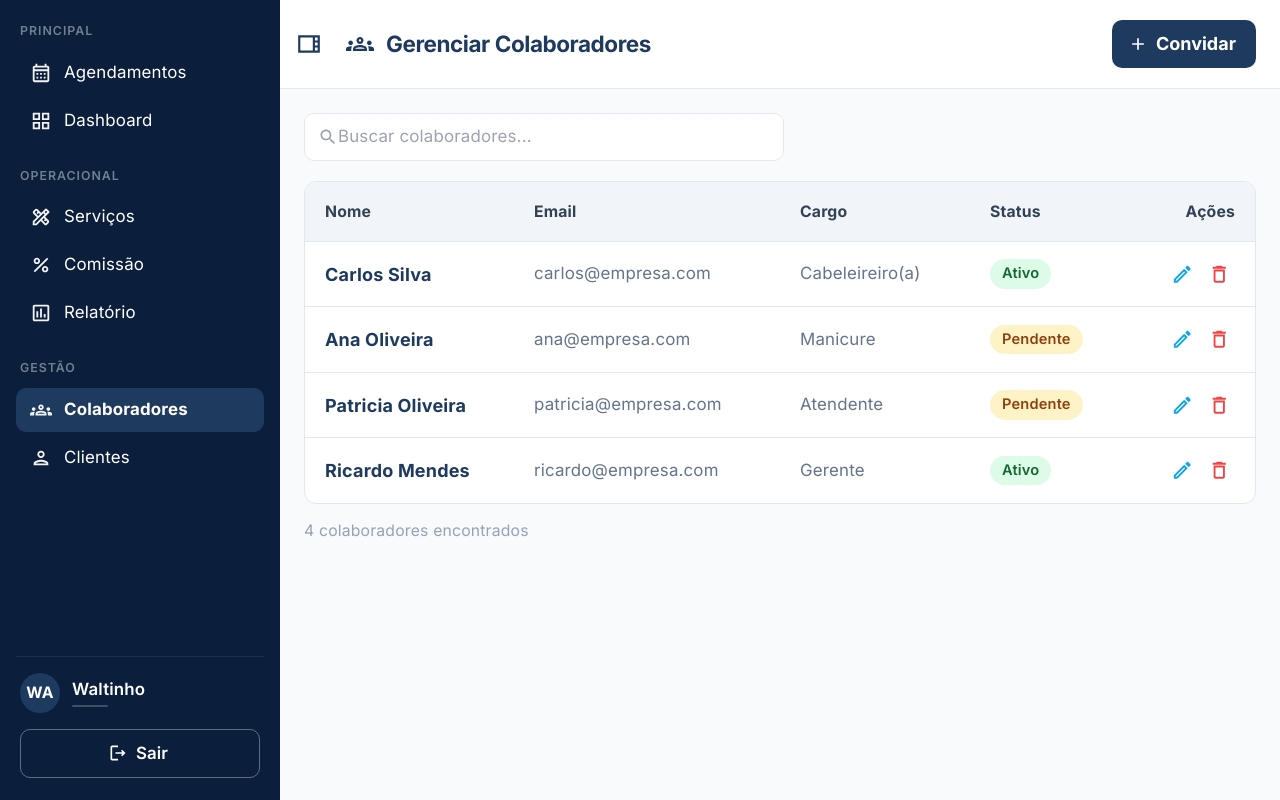
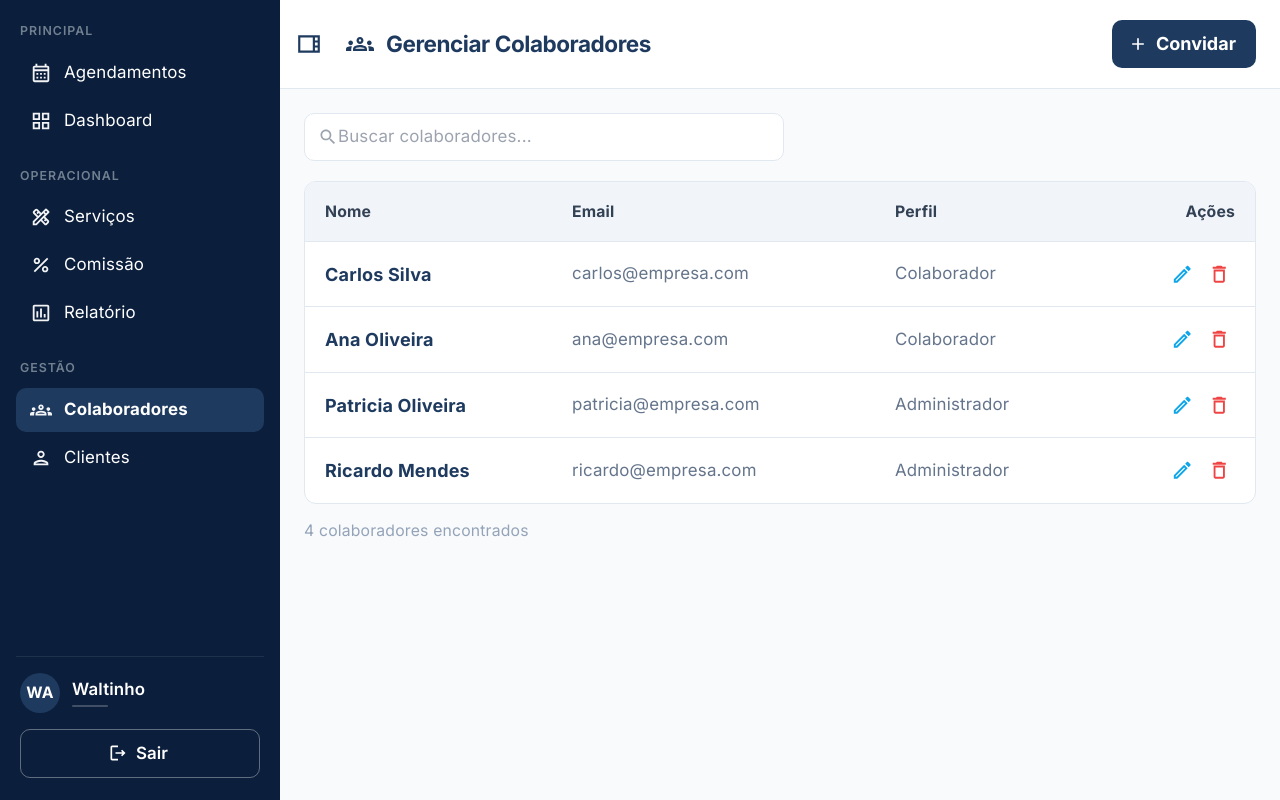
Before and after one commit to lsivolella/Servify, a React (Vite) app in the folder src/front/servify/: page /colaboradores in a window 1280 px wide. Built offline with nearby package versions, Linux system fonts and the light colour scheme.

Commit message:
Correções do codigo

```diff
--- a/src/front/servify/src/components/ColaboradorFormModal.tsx
+++ b/src/front/servify/src/components/ColaboradorFormModal.tsx
@@ -12,13 +12,16 @@ import CloseOutlined from '@mui/icons-material/CloseOutlined'
 import EmailOutlined from '@mui/icons-material/EmailOutlined'
 import PersonAddOutlined from '@mui/icons-material/PersonAddOutlined'
 import WorkOutlineOutlined from '@mui/icons-material/WorkOutlineOutlined'
+import {
+  labelPerfilColaborador,
+  PERFIS_COLABORADOR,
+} from '../utils/perfilColaborador'
 
 const NAVY = '#1e3a5f'
 const BORDER = '#e2e8f0'
 
 type ColaboradorFormModalProps = {
   open: boolean
-  cargos: readonly string[]
   email: string
   cargo: string
   onEmailChange: (value: string) => void
@@ -29,7 +32,6 @@ type ColaboradorFormModalProps = {
 
 export default function ColaboradorFormModal({
   open,
-  cargos,
   email,
   cargo,
   onEmailChange,
@@ -52,7 +54,7 @@ export default function ColaboradorFormModal({
       return
     }
     if (!cargoTrim) {
-      setErroLocal('Selecione um cargo.')
+      setErroLocal('Selecione um perfil.')
       return
     }
     setErroLocal(null)
@@ -187,7 +189,7 @@ export default function ColaboradorFormModal({
           <Box>
             <Typography
               component="label"
-              htmlFor="colab-cargo"
+              htmlFor="colab-perfil"
               sx={{
                 display: 'block',
                 fontSize: '0.875rem',
@@ -196,10 +198,10 @@ export default function ColaboradorFormModal({
                 mb: 0.75,
               }}
             >
-              Cargo
+              Perfil
             </Typography>
             <TextField
-              id="colab-cargo"
+              id="colab-perfil"
               name="cargo"
               select
               fullWidth
@@ -212,10 +214,10 @@ export default function ColaboradorFormModal({
                   renderValue: (v: unknown) =>
                     v === '' || v == null ? (
                       <Typography component="span" sx={{ color: '#9ca3af' }}>
-                        Selecione o cargo
+                        Selecione o perfil
                       </Typography>
                     ) : (
-                      String(v)
+                      labelPerfilColaborador(String(v))
                     ),
                 },
                 input: {
@@ -234,11 +236,11 @@ export default function ColaboradorFormModal({
               }}
             >
               <MenuItem value="" disabled sx={{ color: '#9ca3af' }}>
-                Selecione o cargo
+                Selecione o perfil
               </MenuItem>
-              {cargos.map((c) => (
-                <MenuItem key={c} value={c}>
-                  {c}
+              {PERFIS_COLABORADOR.map((p) => (
+                <MenuItem key={p.value} value={p.value}>
+                  {p.label}
                 </MenuItem>
               ))}
             </TextField>
--- a/src/front/servify/src/components/EditarPessoaModal.tsx
+++ b/src/front/servify/src/components/EditarPessoaModal.tsx
@@ -37,6 +37,11 @@ import {
   formatCepDisplay,
 } from '../services/viacep'
 import { maskCpf, maskEmailInput, maskPhoneBr } from '../utils/masks'
+import {
+  labelPerfilColaborador,
+  perfilColaboradorFromInitial,
+  PERFIS_COLABORADOR,
+} from '../utils/perfilColaborador'
 
 const NAVY = '#1e3a5f'
 const BORDER = '#e2e8f0'
@@ -50,7 +55,6 @@ type EditarPessoaModalProps = {
   open: boolean
   tipo: 'cliente' | 'colaborador'
   initial: EditarPessoaValues
-  cargos?: readonly string[]
   onClose: () => void
   onSave: (data: EditarPessoaValues) => void
 }
@@ -68,7 +72,6 @@ export default function EditarPessoaModal({
   open,
   tipo,
   initial,
-  cargos = [],
   onClose,
   onSave,
 }: EditarPessoaModalProps) {
@@ -103,7 +106,7 @@ export default function EditarPessoaModal({
     setTelefone(initial.telefone)
     setCpf(initial.cpf)
     setCidadeInput(initial.cidade)
-    setCargo(initial.cargo)
+    setCargo(perfilColaboradorFromInitial(initial.cargo))
     setAtivo(initial.ativo)
     setCep(initial.cep ?? '')
     setLogradouro(initial.logradouro ?? '')
@@ -185,7 +188,7 @@ export default function EditarPessoaModal({
       return
     }
     if (isColaborador && !cargo.trim()) {
-      setErroLocal('Selecione um cargo.')
+      setErroLocal('Selecione um perfil.')
       return
     }
     setErroLocal(null)
@@ -462,9 +465,9 @@ export default function EditarPessoaModal({
           </Box>
           {isColaborador ? (
             <Box>
-              <FieldLabel htmlFor="ep-cargo">Cargo</FieldLabel>
+              <FieldLabel htmlFor="ep-perfil">Perfil</FieldLabel>
               <TextField
-                id="ep-cargo"
+                id="ep-perfil"
                 name="cargo"
                 select
                 fullWidth
@@ -477,10 +480,10 @@ export default function EditarPessoaModal({
                     renderValue: (v: unknown) =>
                       v === '' || v == null ? (
                         <Typography component="span" sx={{ color: '#9ca3af' }}>
-                          Selecione o cargo
+                          Selecione o perfil
                         </Typography>
                       ) : (
-                        String(v)
+                        labelPerfilColaborador(String(v))
                       ),
                   },
                   input: {
@@ -494,11 +497,11 @@ export default function EditarPessoaModal({
                 sx={fieldShellSx()}
               >
                 <MenuItem value="" disabled sx={{ color: '#9ca3af' }}>
-                  Selecione o cargo
+                  Selecione o perfil
                 </MenuItem>
-                {cargos.map((c) => (
-                  <MenuItem key={c} value={c}>
-                    {c}
+                {PERFIS_COLABORADOR.map((p) => (
+                  <MenuItem key={p.value} value={p.value}>
+                    {p.label}
                   </MenuItem>
                 ))}
               </TextField>
--- a/src/front/servify/src/pages/GerenciarColaboradorPage.tsx
+++ b/src/front/servify/src/pages/GerenciarColaboradorPage.tsx
@@ -27,6 +27,7 @@ import {
   toastSuccess,
 } from '../components/showAlert'
 import type { EditarPessoaValues } from '../types/editarPessoa'
+import { labelPerfilColaborador } from '../utils/perfilColaborador'
 
 const NAVY = '#1e3a5f'
 const BORDER = '#e2e8f0'
@@ -51,14 +52,6 @@ type Colaborador = {
   uf: string
 }
 
-const CARGOS_DISPONIVEIS = [
-  'Cabeleireiro(a)',
-  'Manicure',
-  'Atendente',
-  'Gerente',
-  'Recepcionista',
-] as const
-
 const COLABORADORES_MOCK: Colaborador[] = [
   {
     id: '1',
@@ -67,7 +60,7 @@ const COLABORADORES_MOCK: Colaborador[] = [
     telefone: '(11) 98765-4321',
     cpf: '123.456.789-09',
     cidade: 'São Paulo - SP',
-    cargo: 'Cabeleireiro(a)',
+    cargo: 'colaborador',
     status: 'ativo',
     cep: '01310100',
     logradouro: 'Av. Paulista',
@@ -83,7 +76,7 @@ const COLABORADORES_MOCK: Colaborador[] = [
     telefone: '(31) 98765-4321',
     cpf: '123.456.789-09',
     cidade: 'Belo Horizonte - MG',
-    cargo: 'Manicure',
+    cargo: 'colaborador',
     status: 'pendente',
     cep: '30860330',
     logradouro: 'Rua Caitité',
@@ -99,7 +92,7 @@ const COLABORADORES_MOCK: Colaborador[] = [
     telefone: '(21) 97777-1111',
     cpf: '987.654.321-00',
     cidade: 'Belo Horizonte - MG',
-    cargo: 'Atendente',
+    cargo: 'adm',
     status: 'pendente',
     cep: '30860330',
     logradouro: 'Rua Caitité',
@@ -115,7 +108,7 @@ const COLABORADORES_MOCK: Colaborador[] = [
     telefone: '(31) 99999-8888',
     cpf: '456.789.123-45',
     cidade: 'Belo Horizonte - MG',
-    cargo: 'Gerente',
+    cargo: 'adm',
     status: 'ativo',
     cep: '',
     logradouro: '',
@@ -142,27 +135,6 @@ function rowToEditValues(row: Colaborador): EditarPessoaValues {
     bairro: row.bairro,
     uf: row.uf,
   }
-}
-
-function StatusBadge({ status }: { status: StatusColaborador }) {
-  const isAtivo = status === 'ativo'
-  return (
-    <Typography
-      component="span"
-      sx={{
-        display: 'inline-block',
-        px: 1.5,
-        py: 0.5,
-        borderRadius: '999px',
-        fontSize: '0.8125rem',
-        fontWeight: 600,
-        bgcolor: isAtivo ? '#dcfce7' : '#fef3c7',
-        color: isAtivo ? '#166534' : '#92400e',
-      }}
-    >
-      {isAtivo ? 'Ativo' : 'Pendente'}
-    </Typography>
-  )
 }
 
 export default function GerenciarColaboradorPage() {
@@ -416,11 +388,10 @@ export default function GerenciarColaboradorPage() {
                   },
                 }}
               >
-                <TableCell width="22%">Nome</TableCell>
-                <TableCell width="28%">Email</TableCell>
-                <TableCell width="20%">Cargo</TableCell>
-                <TableCell width="15%">Status</TableCell>
-                <TableCell width="15%" align="right">
+                <TableCell width="26%">Nome</TableCell>
+                <TableCell width="34%">Email</TableCell>
+                <TableCell width="22%">Perfil</TableCell>
+                <TableCell width="18%" align="right">
                   Ações
                 </TableCell>
               </TableRow>
@@ -459,11 +430,8 @@ export default function GerenciarColaboradorPage() {
                   </TableCell>
                   <TableCell>
                     <Typography sx={{ color: '#64748b', fontSize: '0.9375rem' }}>
-                      {row.cargo}
+                      {labelPerfilColaborador(row.cargo)}
                     </Typography>
-                  </TableCell>
-                  <TableCell>
-                    <StatusBadge status={row.status} />
                   </TableCell>
                   <TableCell align="right">
                     <Box
@@ -509,7 +477,6 @@ export default function GerenciarColaboradorPage() {
 
       <ColaboradorFormModal
         open={conviteOpen}
-        cargos={CARGOS_DISPONIVEIS}
         email={formEmail}
         cargo={formCargo}
         onEmailChange={setFormEmail}
@@ -522,7 +489,6 @@ export default function GerenciarColaboradorPage() {
         open={editOpen}
         tipo="colaborador"
         initial={editInitial}
-        cargos={CARGOS_DISPONIVEIS}
         onClose={fecharEditar}
         onSave={handleSalvarEdicao}
       />
--- /dev/null
+++ b/src/front/servify/src/utils/perfilColaborador.ts
@@ -0,0 +1,13 @@
+export const PERFIS_COLABORADOR = [
+  { value: 'adm', label: 'Administrador' },
+  { value: 'colaborador', label: 'Colaborador' },
+] as const
+
+export function labelPerfilColaborador(value: string): string {
+  const p = PERFIS_COLABORADOR.find((x) => x.value === value)
+  return p?.label ?? value
+}
+
+export function perfilColaboradorFromInitial(cargo: string): string {
+  return cargo === 'adm' || cargo === 'colaborador' ? cargo : ''
+}
```
